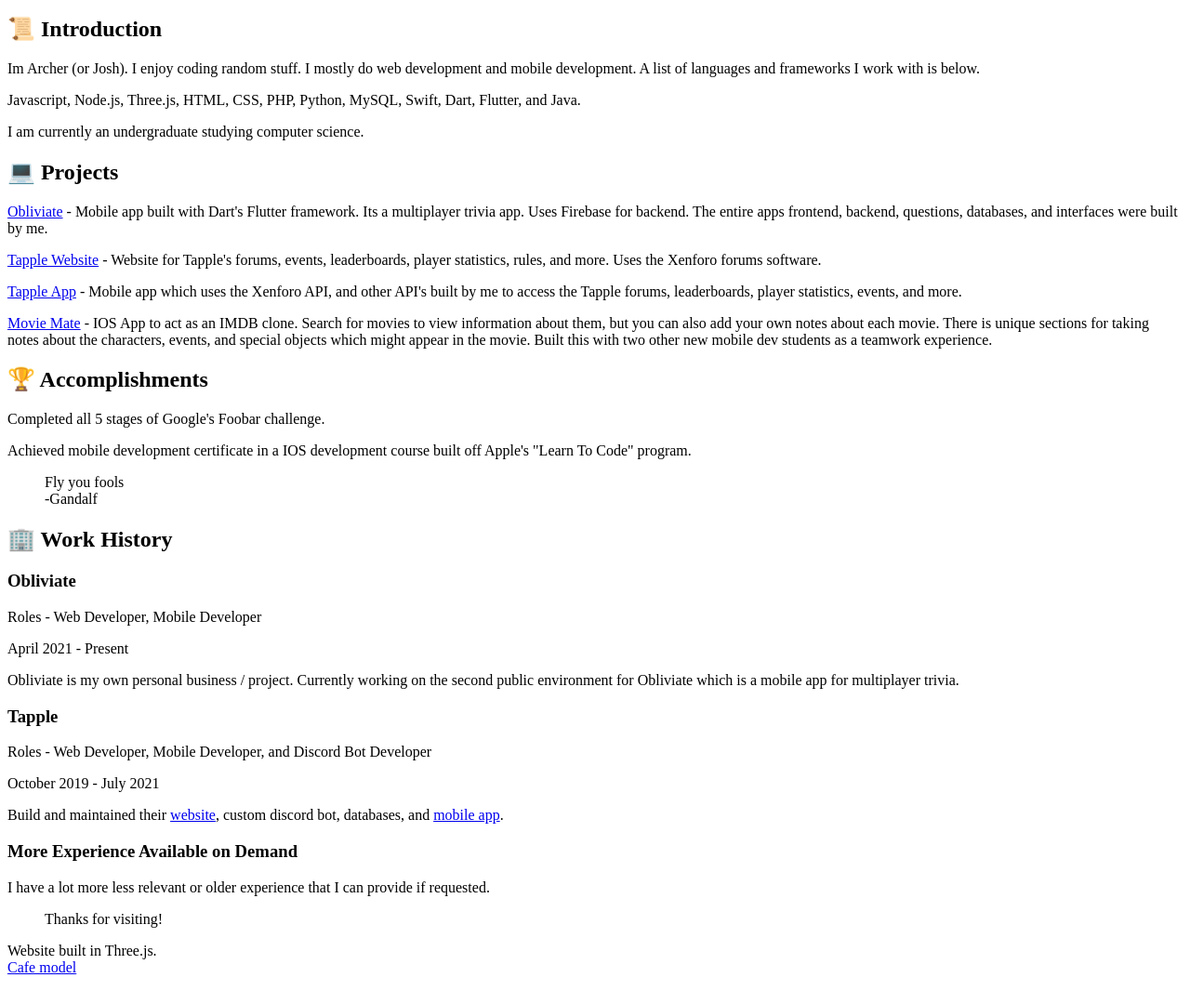
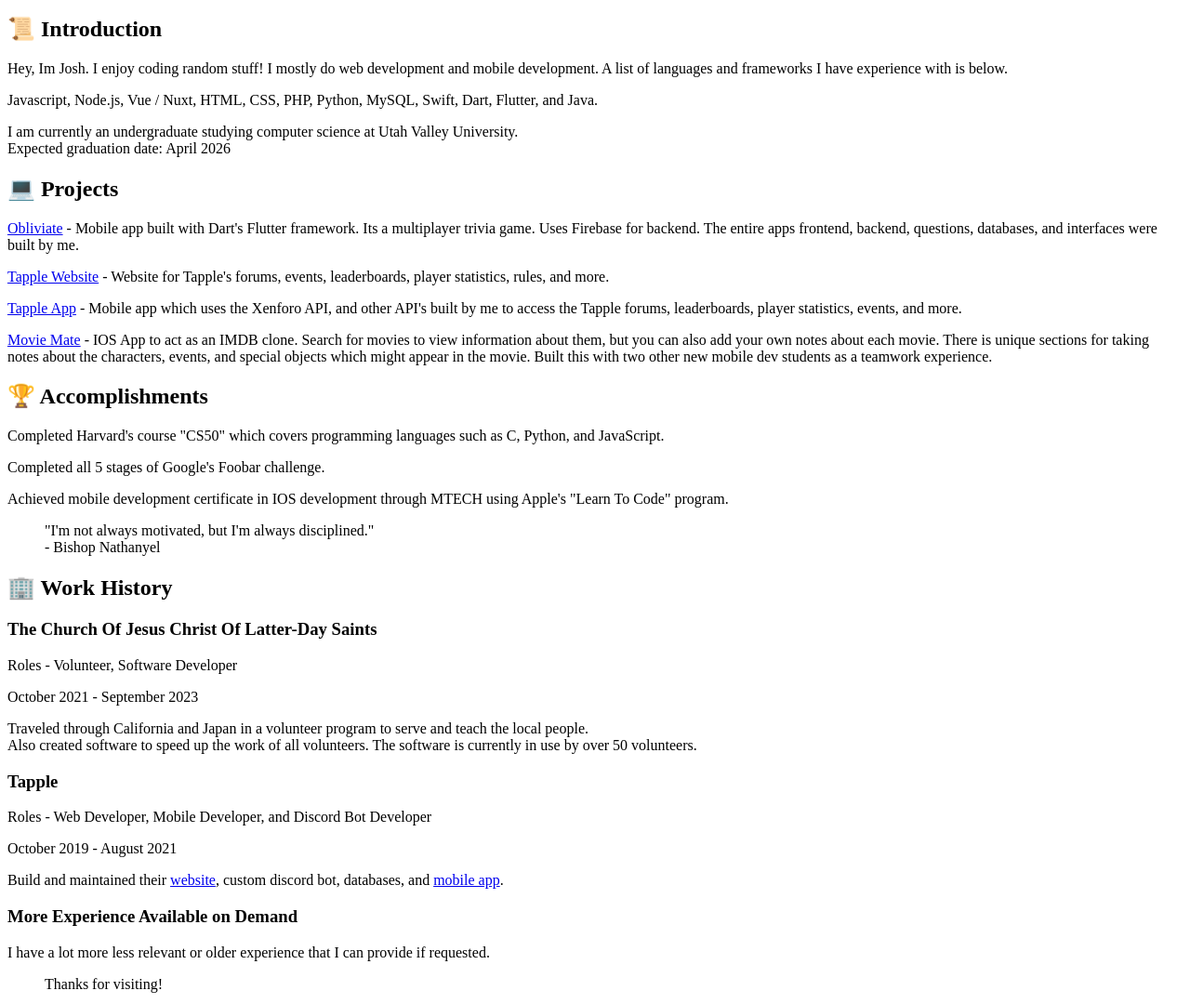
Before and after one commit to TheArcher1958/my_website, a plain HTML site: page index.html in a window 1280 px wide. Shown: the part 263-1343 px from the top of the page at 93% size. Drawn offline with Linux system fonts and the light colour scheme.

Commit message:
Updated experience and projects

```diff
--- a/index.html
+++ b/index.html
@@ -3,6 +3,7 @@
   <head>
     <meta charset="UTF-8" />
     <link rel="icon" type="image/svg+xml" href="favicon.svg" />
+    <script src="https://kit.fontawesome.com/010b6d5766.js" crossorigin="anonymous"></script>
     <meta name="viewport" content="width=device-width, initial-scale=1.0" />
     <title>Vite App</title>
   </head>
@@ -17,23 +18,18 @@
         <p>Welcome to my site!</p>
       </header>
 
-
-<!--      <blockquote>-->
-<!--        <p>I like coding random stuff.</p>-->
-<!--      </blockquote>-->
-
       <section>
         <h2>📜 Introduction</h2>
         <p>
-          Im Archer (or Josh). I enjoy coding random stuff. I mostly do web development and mobile development. A list of languages and frameworks I work with is below.
+          Hey, Im Josh. I enjoy coding random stuff! I mostly do web development and mobile development. A list of languages and frameworks I have experience with is below.
         </p>
 
         <p>
-          Javascript, Node.js, Three.js, HTML, CSS, PHP, Python, MySQL, Swift, Dart, Flutter, and Java.
+          Javascript, Node.js, Vue / Nuxt, HTML, CSS, PHP, Python, MySQL, Swift, Dart, Flutter, and Java.
         </p>
 
         <p>
-          I am currently an undergraduate studying computer science.
+          I am currently an undergraduate studying computer science at Utah Valley University.<br>Expected graduation date: April 2026
         </p>
 
       </section>
@@ -42,10 +38,10 @@
         <h2>💻 Projects</h2>
 
         <p>
-          <a href="https://github.com/TheArcher1958/Obliviate">Obliviate</a> - Mobile app built with Dart's Flutter framework. Its a multiplayer trivia app. Uses Firebase for backend. The entire apps frontend, backend, questions, databases, and interfaces were built by me.
+          <a href="https://github.com/TheArcher1958/Obliviate">Obliviate</a> - Mobile app built with Dart's Flutter framework. Its a multiplayer trivia game. Uses Firebase for backend. The entire apps frontend, backend, questions, databases, and interfaces were built by me.
         </p>
         <p>
-          <a href="https://tapple.world">Tapple Website</a> - Website for Tapple's forums, events, leaderboards, player statistics, rules, and more. Uses the Xenforo forums software.
+          <a href="https://web.archive.org/web/20211014201907/https://tapple.world/">Tapple Website</a> - Website for Tapple's forums, events, leaderboards, player statistics, rules, and more.
         </p>
         <p>
           <a href="https://github.com/TheArcher1958/TappleApp">Tapple App</a> - Mobile app which uses the Xenforo API, and other API's built by me to access the Tapple forums, leaderboards, player statistics, events, and more.
@@ -55,42 +51,44 @@
         </p>
 
         <h2>🏆 Accomplishments</h2>
-
+        <p>
+          Completed Harvard's course "CS50" which covers programming languages such as C, Python, and JavaScript.
+        </p>
         <p>
           Completed all 5 stages of Google's Foobar challenge.
         </p>
         <p>
-          Achieved mobile development certificate in a IOS development course built off Apple's "Learn To Code" program.
+          Achieved mobile development certificate in IOS development through MTECH using Apple's "Learn To Code" program.
         </p>
 
       </section>
 
       <blockquote>
-        <p>Fly you fools <br>-Gandalf</p>
+        <p>"I'm not always motivated, but I'm always disciplined."<br>- Bishop Nathanyel</p>
       </blockquote>
 
       <section class="left">
         <h2>🏢 Work History</h2>
 
-        <h3>Obliviate</h3>
+        <h3>The Church Of Jesus Christ Of Latter-Day Saints</h3>
         <p>
-          Roles - Web Developer, Mobile Developer
+          Roles - Volunteer, Software Developer
         </p>
         <p class="smol">
-          April 2021 - Present
+          October 2021 - September 2023
         </p>
         <p>
-          Obliviate is my own personal business / project. Currently working on the second public environment for Obliviate which is a mobile app for multiplayer trivia.
+          Traveled through California and Japan in a volunteer program to serve and teach the local people. <br>Also created software to speed up the work of all volunteers. The software is currently in use by over 50 volunteers.
         </p>
         <h3>Tapple</h3>
         <p>
           Roles - Web Developer, Mobile Developer, and Discord Bot Developer
         </p>
         <p class="smol">
-          October 2019 - July 2021
+          October 2019 - August 2021
         </p>
         <p>
-          Build and maintained their <a href="https://tapple.world">website</a>, custom discord bot, databases, and <a href="https://github.com/TheArcher1958/TappleApp">mobile app</a>.
+          Build and maintained their <a href="https://web.archive.org/web/20211014201907/https://tapple.world/">website</a>, custom discord bot, databases, and <a href="https://github.com/TheArcher1958/TappleApp">mobile app</a>.
         </p>
         <h3>More Experience Available on Demand</h3>
         <p>
@@ -100,17 +98,21 @@
       </section>
 
       <blockquote>
-        <p>Thanks for visiting!</p>
+        <p>Thanks for visiting!<br><br>
+          <a href="mailto:josh.gimenes1@gmail.com"><i class="fa-solid fa-envelope"></i></a>
+          <a href="https://www.facebook.com/profile.php?id=100073467309886"><i class="fa-brands fa-facebook"></i></a>
+          <i class="fa-brands fa-discord"></i>- thearcher1958</p>
+          <a href="https://github.com/TheArcher1958"><i class="fa-brands fa-github"></i></a>
       </blockquote>
 
 
       <section class="light">
         <p class="smol">
-          Website built in Three.js.<br><a href="https://sketchfab.com/3d-models/anime-cafe-1d4f3b7b7d5842d993fe2775d57aa33f">Cafe model</a>
+          <a href="https://sketchfab.com/3d-models/anime-cafe-1d4f3b7b7d5842d993fe2775d57aa33f">Cafe model</a>
         </p>
       </section>
     </main>
 
-    <script type="module" src="/main.js"></script>
+    <script type="module" src="../main.js"></script>
   </body>
 </html>
```
